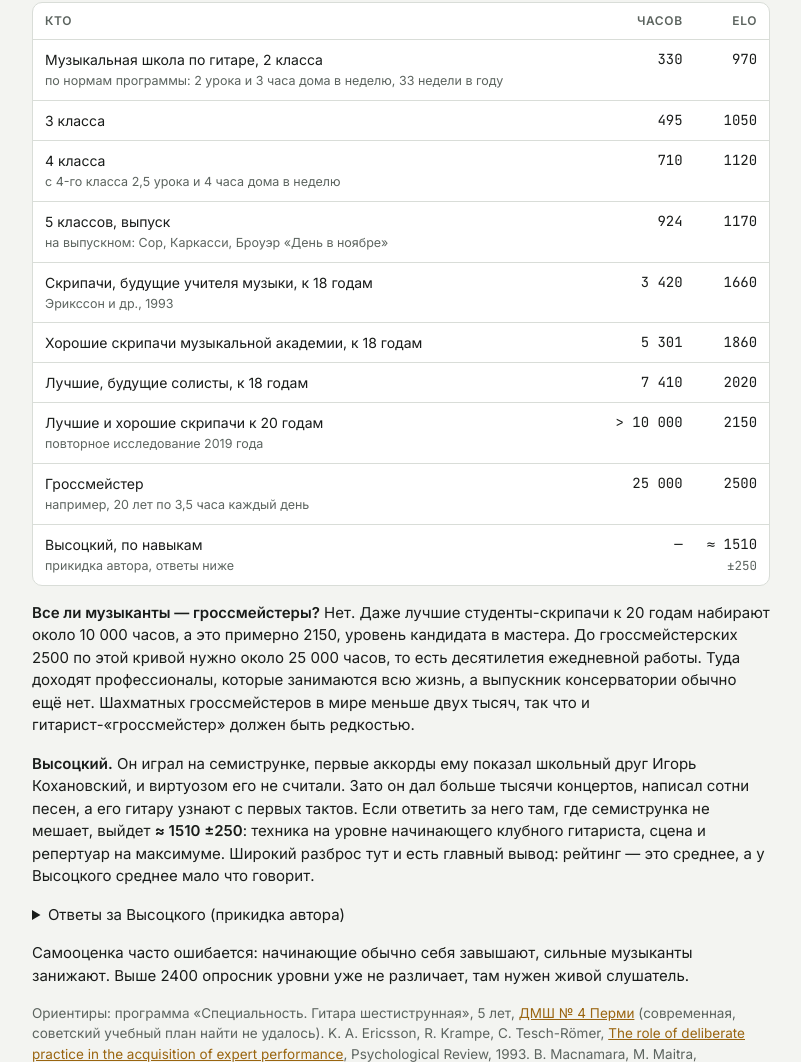
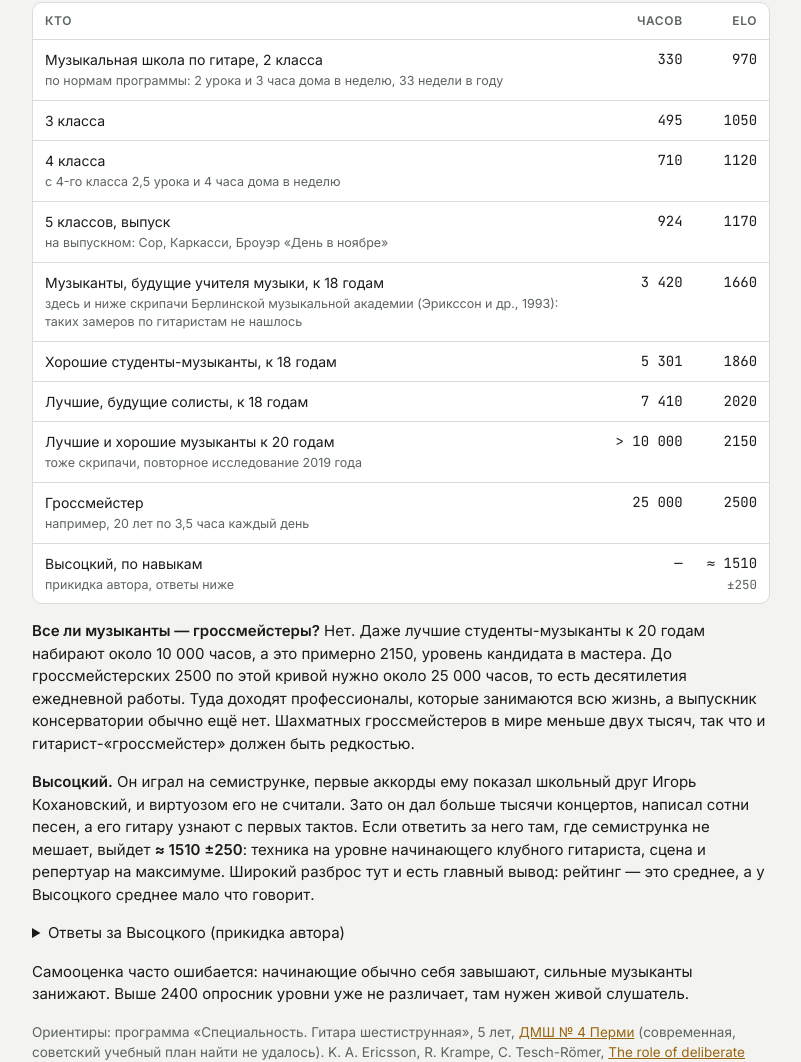
Before and after one commit to komapc/guitar-elo, a plain HTML site: page site/index.html in a window 1280 px wide. Shown: the part 9026-10088 px from the top of the page, without its empty margins (34-835 px from the left). Drawn offline with Linux system fonts and the light colour scheme; a web font is replaced by a local one.

Commit message:
Reference table: say "musicians", note that the data are violinists (#6)
Co-Authored-By: Claude Opus 5.5 <noreply@anthropic.com>

```diff
--- a/site/index.html
+++ b/site/index.html
@@ -376,7 +376,7 @@ img{max-width:100%}
         <tbody id="refs"></tbody>
       </table>
     </div>
-    <p><b>Все ли музыканты — гроссмейстеры?</b> Нет. Даже лучшие студенты-скрипачи к 20 годам набирают около 10 000 часов, а это примерно 2150, уровень кандидата в мастера. До гроссмейстерских 2500 по этой кривой нужно около 25 000 часов, то есть десятилетия ежедневной работы. Туда доходят профессионалы, которые занимаются всю жизнь, а выпускник консерватории обычно ещё нет. Шахматных гроссмейстеров в мире меньше двух тысяч, так что и гитарист-«гроссмейстер» должен быть редкостью.</p>
+    <p><b>Все ли музыканты — гроссмейстеры?</b> Нет. Даже лучшие студенты-музыканты к 20 годам набирают около 10 000 часов, а это примерно 2150, уровень кандидата в мастера. До гроссмейстерских 2500 по этой кривой нужно около 25 000 часов, то есть десятилетия ежедневной работы. Туда доходят профессионалы, которые занимаются всю жизнь, а выпускник консерватории обычно ещё нет. Шахматных гроссмейстеров в мире меньше двух тысяч, так что и гитарист-«гроссмейстер» должен быть редкостью.</p>
     <p><b>Высоцкий.</b> Он играл на семиструнке, первые аккорды ему показал школьный друг Игорь Кохановский, и виртуозом его не считали. Зато он дал больше тысячи концертов, написал сотни песен, а его гитару узнают с первых тактов. Если ответить за него там, где семиструнка не мешает, выйдет <b id="vysElo"></b>: техника на уровне начинающего клубного гитариста, сцена и репертуар на максимуме. Широкий разброс тут и есть главный вывод: рейтинг — это среднее, а у Высоцкого среднее мало что говорит.</p>
     <details><summary>Ответы за Высоцкого (прикидка автора)</summary><ul class="vys" id="vysList"></ul></details>
 
@@ -706,16 +706,17 @@ const chordNotes = (root, type) => [root - 12, ...CHORDS[type][1].map(i => root
 const midiHz = n => 440 * Math.pow(2, (n - 69) / 12);
 // Reference points for the scale, converted on the same curve. Music school: the hour norms of a current 5-year
 // six-string guitar programme (lessons + home practice, 33 weeks a year). Violinists: Ericsson et al. 1993,
-// accumulated practice alone; the age-20 figure is from the 2019 replication.
+// accumulated practice alone; the age-20 figure is from the 2019 replication. The labels say «музыканты» on purpose;
+// the notes say these are violinists (no comparable hour counts for guitarists were found).
 const REFS = [
   { who: 'Музыкальная школа по гитаре, 2 класса', h: 330, note: 'по нормам программы: 2 урока и 3 часа дома в неделю, 33 недели в году' },
   { who: '3 класса', h: 495 },
   { who: '4 класса', h: 710, note: 'с 4-го класса 2,5 урока и 4 часа дома в неделю' },
   { who: '5 классов, выпуск', h: 924, note: 'на выпускном: Сор, Каркасси, Броуэр «День в ноябре»' },
-  { who: 'Скрипачи, будущие учителя музыки, к 18 годам', h: 3420, note: 'Эрикссон и др., 1993' },
-  { who: 'Хорошие скрипачи музыкальной академии, к 18 годам', h: 5301 },
+  { who: 'Музыканты, будущие учителя музыки, к 18 годам', h: 3420, note: 'здесь и ниже скрипачи Берлинской музыкальной академии (Эрикссон и др., 1993): таких замеров по гитаристам не нашлось' },
+  { who: 'Хорошие студенты-музыканты, к 18 годам', h: 5301 },
   { who: 'Лучшие, будущие солисты, к 18 годам', h: 7410 },
-  { who: 'Лучшие и хорошие скрипачи к 20 годам', h: 10000, more: true, note: 'повторное исследование 2019 года' },
+  { who: 'Лучшие и хорошие музыканты к 20 годам', h: 10000, more: true, note: 'тоже скрипачи, повторное исследование 2019 года' },
   { who: 'Гроссмейстер', h: 25000, note: 'например, 20 лет по 3,5 часа каждый день' },
 ];
 // Vysotsky answered for him, only where a seven-string guitar fits the question. The author's guess, not a measurement.
```
